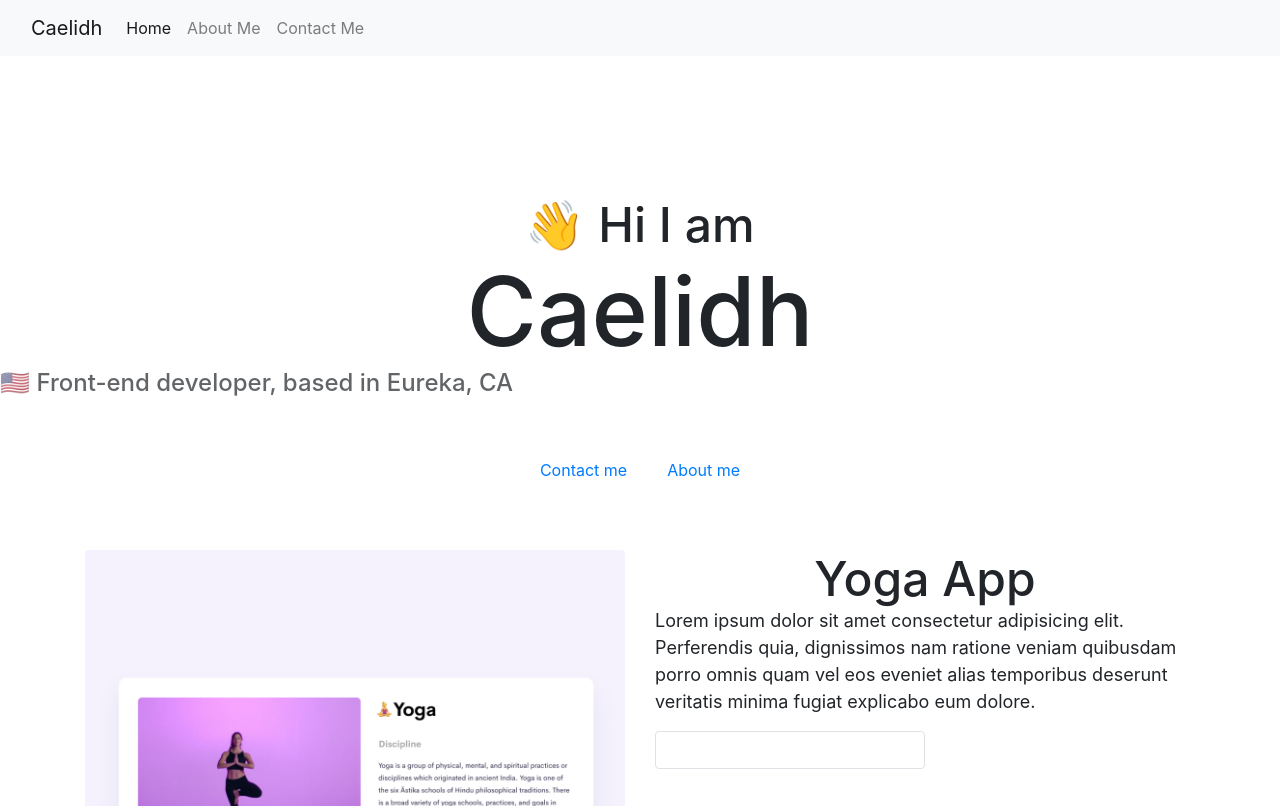
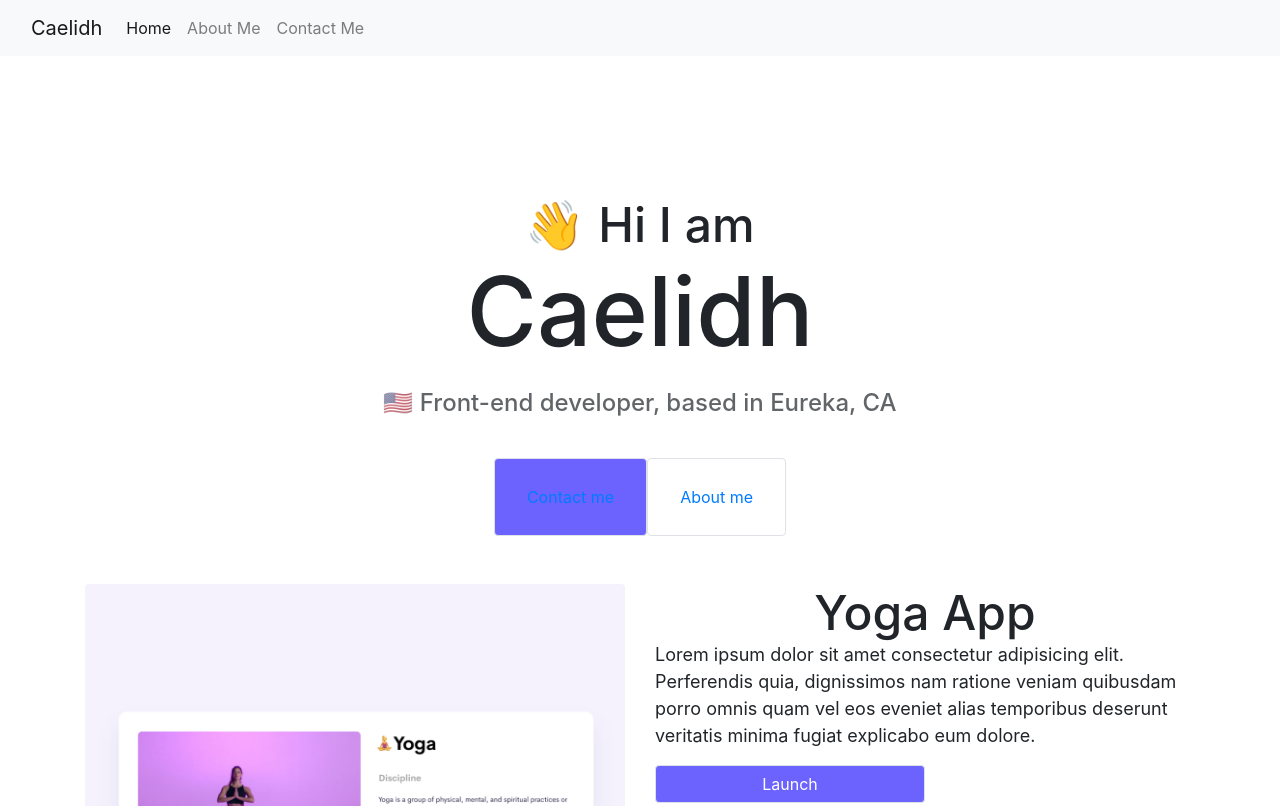
Before and after one commit to caelidh/responsive-week-3-hw, a plain HTML site: page index.html in a window 1280 px wide. Shown: the top 806 px of the page. Drawn offline with nearby package versions, Linux system fonts and the light colour scheme.

Commit message:
styled buttons on index

```diff
--- a/index.html
+++ b/index.html
@@ -62,8 +62,10 @@
     <h1>Caelidh</h1>
     <h3>🇺🇸 Front-end developer, based in Eureka, CA</h3>
     <div class="navigation-links">
-      <a href="/about.html#contact" class="contact-link">Contact me</a>
-      <a href="/about.html" class="about-link">About me</a>
+      <div class="btn border bg-color d-flex rounded justify-content-evenly">
+        <a href="/about.html#contact" class="contact-link">Contact me</a>
+    </div>
+      <div class="btn border d-flex rounded justify-content-evenly"><a href="/about.html" class="about-link">About me</a></div>
     </div>
     <div class="container">
       <div class="row mt-5">
@@ -79,11 +81,13 @@
             explicabo eum dolore.
           </p>
 
-          <div
+<div>
+          <button
             class="btn border bg-color text-white rounded d-flex justify-content-center col-6"
           >
             Launch
-          </div>
+        </button>
+    </div>
         </div>
       </div>
       <div class="row mt-5">
@@ -96,7 +100,7 @@
             explicabo eum dolore.
           </p>
           <div
-            class="btn border bg-color text-white rounded d-flex justify-content-center col-6"
+            class="btn border bg-color text- white rounded d-flex justify-content-center col-6"
           >
             Launch
           </div>
--- a/src/style.css
+++ b/src/style.css
@@ -27,6 +27,8 @@
   h3 {
     font-size: 24px;
     opacity: 0.7;
+    text-align: center;
+    margin-top: 20px;
   }
 
   p {
@@ -88,3 +90,8 @@
   .email-link:hover {
     text-decoration: underline;
   }
+
+
+  .bg-color {
+    background-color: var(--primary-color);
+  }
```
Also changed, not shown: about.html (+1 -1 lines).
